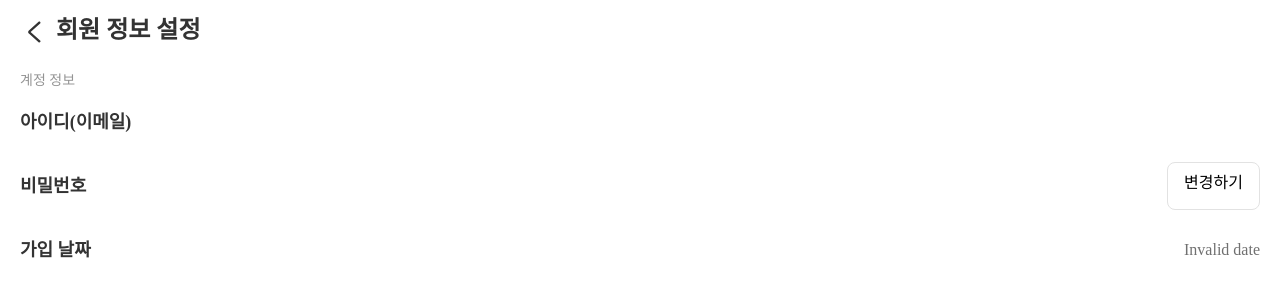
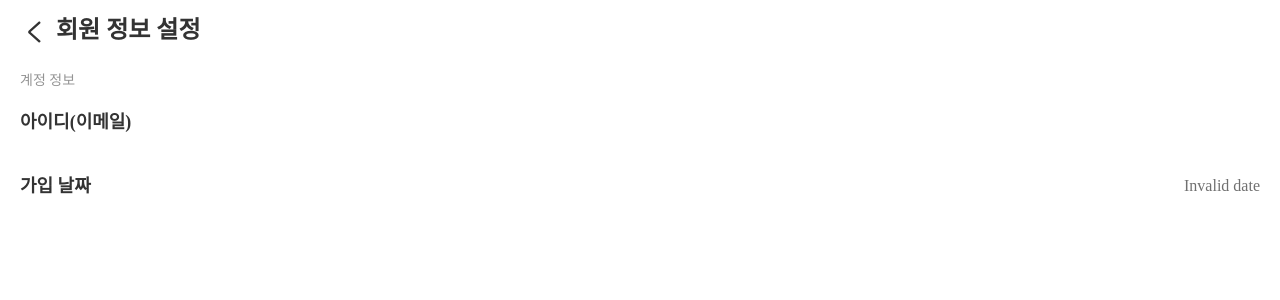
Before and after one commit to G-E-E-K-S/geeks-FEv2, a React (Vite) app: page /settinguserinfo in a window 1280 px wide. Shown: the top 300 px of the page. Built offline with nearby package versions, Linux system fonts and the light colour scheme; no server answers; a web font is replaced by a local one.

Commit message:
fix: 알림 수정 및 비밀번호 변경 주석

```diff
--- a/src/pages/MyPage/Notification/NotificationSetting.tsx
+++ b/src/pages/MyPage/Notification/NotificationSetting.tsx
@@ -119,17 +119,14 @@ export default function NotificationSetting() {
 		if (Notification.permission === "denied") {
 			alert("브라우저 알림 권한을 허용해주세요!");
 			return;
-		}
+		} else if (Notification.permission === "granted" && userNotificationStatus) {
+			await notificationHandler(type);
+		} else {
+			// 권한 허용 및 토큰 받는 코드
+			const { result, userFcmToken } = await AllowNotificationMutate();
+			console.log(result, userFcmToken);
 
-		// 권한 허용 및 토큰 받는 코드
-		const { result, userFcmToken } = await AllowNotificationMutate();
-		console.log(result, userFcmToken);
-
-		if (result === "success") {
-			// 유저 토큰이 저장돼있는지 확인
-			if (userNotificationStatus) {
-				await notificationHandler(type);
-			} else {
+			if (result === "success") {
 				// 서버에 토큰 저장
 				const fcmToken = await patchUserFcmToken(userFcmToken);
 				console.log("fcm 토큰 저장:", fcmToken);
@@ -185,7 +182,8 @@ export default function NotificationSetting() {
 						{"룸메이트 신청을 받거나 맺어졌을 시 알려드려요"}
 					</Typography>
 				</Column>
-				<Toggle isToggle={toggleState.roommate && Notification.permission === "granted" } onClick={() => handleToggle("roommate")} />
+				<Toggle isToggle={toggleState.roommate && Notification.permission === "granted"}
+						onClick={() => handleToggle("roommate")} />
 			</S.MenuWrapper>
 			{/* <S.MenuWrapper horizonAlign="distribute" verticalAlign="center">
 				<Typography typoSize="T3_semibold" color="Gray800">
@@ -202,7 +200,8 @@ export default function NotificationSetting() {
 						{"룸메이트가 귀가 알림을 보냈을 시 알려드려요"}
 					</Typography>
 				</Column>
-				<Toggle isToggle={toggleState.service && Notification.permission === "granted" } onClick={() => handleToggle("service")} />
+				<Toggle isToggle={toggleState.service && Notification.permission === "granted"}
+						onClick={() => handleToggle("service")} />
 			</S.MenuWrapper>
 			{/* <S.MenuWrapper horizonAlign="distribute" verticalAlign="center">
 				<Column gap={4}>
--- a/src/pages/MyPage/SettingUserInfo/SettingUserInfo.tsx
+++ b/src/pages/MyPage/SettingUserInfo/SettingUserInfo.tsx
@@ -57,12 +57,12 @@ export default function SettingUserInfo() {
 				</Typography>
 			</S.AccountInfoBox>
 			{/* Password */}
-			<S.AccountInfoBox>
-				<Typography typoSize="T3_semibold" color="Gray800">
-					{"비밀번호"}
-				</Typography>
-				<S.AccountBtn onClick={() => navigate("/changepassword")}>{"변경하기"}</S.AccountBtn>
-			</S.AccountInfoBox>
+			{/*<S.AccountInfoBox>*/}
+			{/*	<Typography typoSize="T3_semibold" color="Gray800">*/}
+			{/*		{"비밀번호"}*/}
+			{/*	</Typography>*/}
+			{/*	<S.AccountBtn onClick={() => navigate("/changepassword")}>{"변경하기"}</S.AccountBtn>*/}
+			{/*</S.AccountInfoBox>*/}
 			{/* when we account */}
 			<S.AccountInfoBox>
 				<Typography typoSize="T3_semibold" color="Gray800">
```
